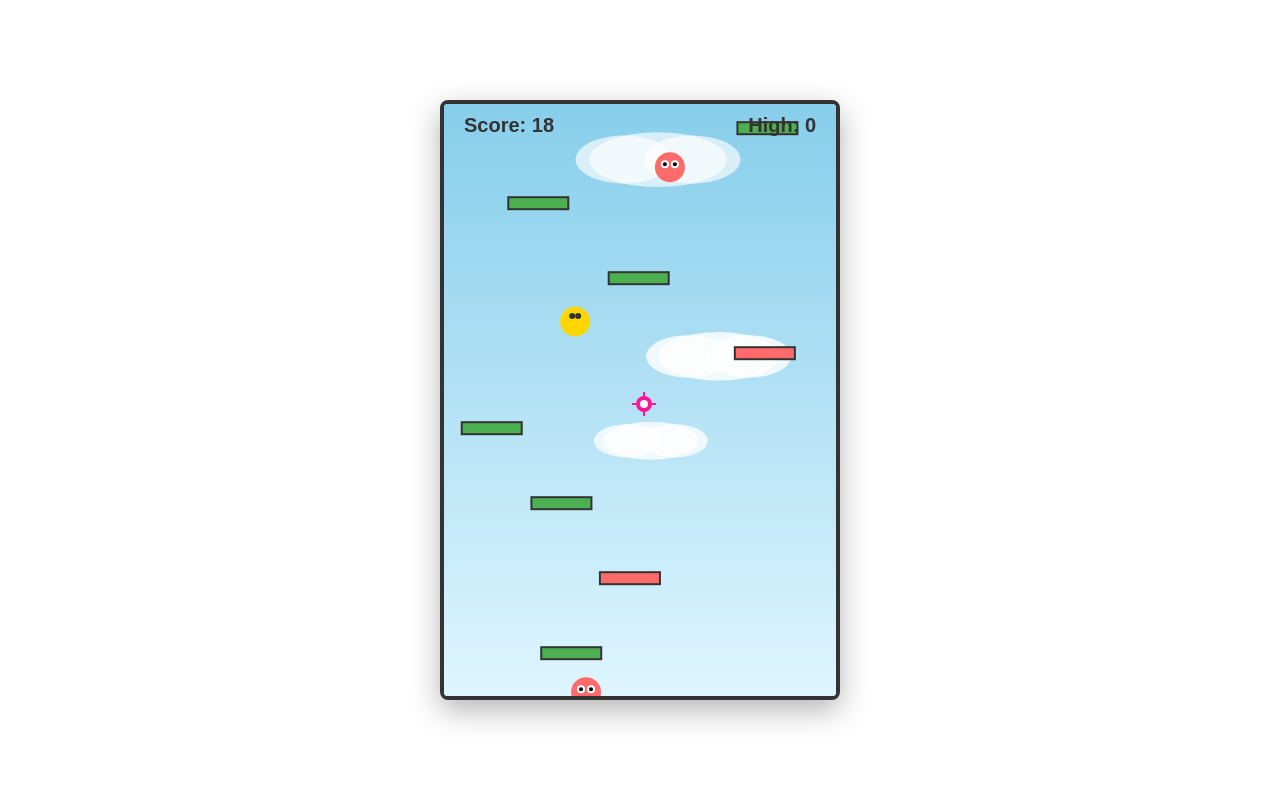
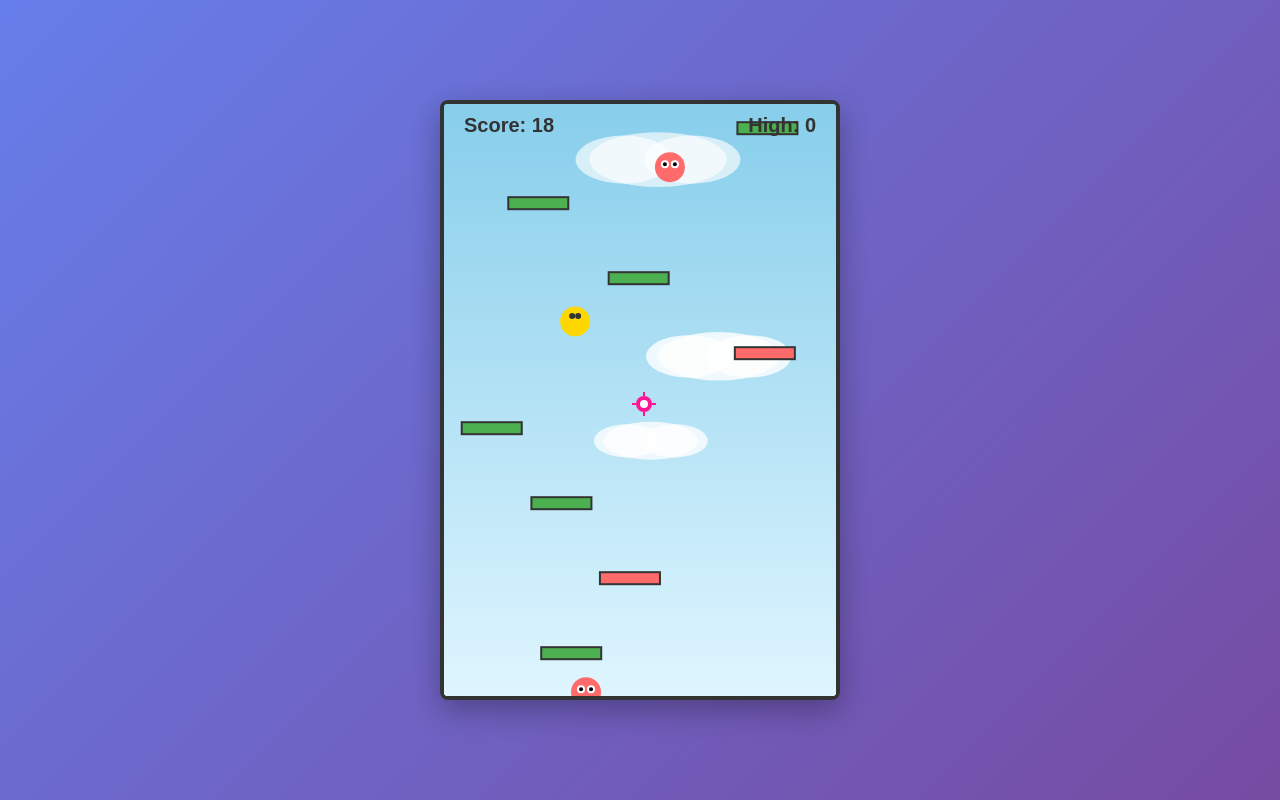
Before and after one commit to santai-artifacts/jeremy-doodle-jump-273, a plain HTML site: page index.html in a window 1280 px wide. Drawn offline with Linux system fonts and the light colour scheme.

```diff
--- a/index.html
+++ b/index.html
@@ -16,7 +16,7 @@
             justify-content: center;
             align-items: center;
             min-height: 100vh;
-            background: white;
+            background: linear-gradient(135deg, #667eea 0%, #764ba2 100%);
             font-family: 'Arial', sans-serif;
             overflow: hidden;
         }
```
